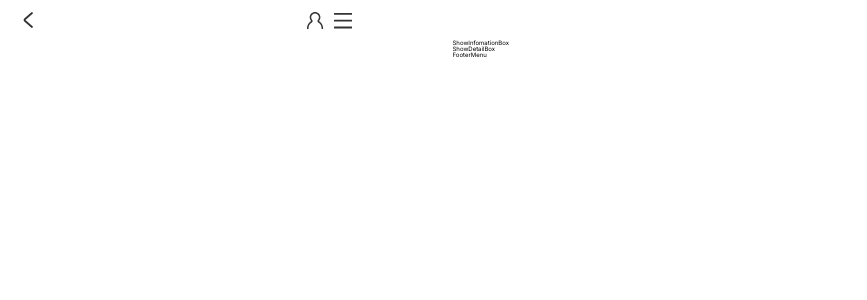
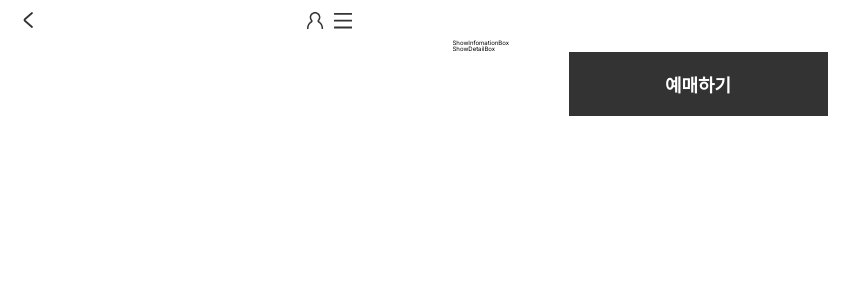
Before and after one commit to CDS-Seminar-1-IN-SOPT/Client, a React (Create React App) app: page /feed in a window 1280 px wide. Shown: the top 300 px of the page, without its empty margins (0-867 px from the left). Built offline with nearby package versions, Linux system fonts and the light colour scheme.

Commit message:
feat✨: 예매하기 버튼 라우팅 기능 구현 및 스타일링

```diff
--- a/src/components/Feed/FooterMenu.jsx
+++ b/src/components/Feed/FooterMenu.jsx
@@ -1,12 +1,41 @@
 import React from 'react';
+import { useNavigate } from 'react-router-dom';
 import styled from 'styled-components';
+import { theme, mixins } from 'styles/theme';
 
 function FooterMenu() {
-  return <Styled.Root>FooterMenu</Styled.Root>;
+  const navigate = useNavigate();
+
+  const goToPrevPage = () => {
+    navigate(`/dateoff/:scheduleId`);
+  };
+  return (
+    <Styled.Root>
+      <Styled.ButtonContainer />
+      <Styled.TicketingButton onClick={goToPrevPage}>예매하기</Styled.TicketingButton>
+    </Styled.Root>
+  );
 }
 
 export default FooterMenu;
 
 const Styled = {
-  Root: styled.div``,
+  Root: styled.div`
+    ${mixins.rowFlexBox};
+    height: 6.4rem;
+  `,
+  TicketingButton: styled.button`
+    ${mixins.rowFlexBox};
+    font-size: ${theme.fontSizes.title01};
+    font-weight: ${theme.fontWeights.title01};
+    color: ${theme.colors.white};
+    background-color: ${theme.colors.grey_01};
+    width: 25.9rem;
+    height: 6.4rem;
+    outline: 0;
+    border: 0;
+  `,
+  ButtonContainer: styled.div`
+    width: 11.6rem;
+  `,
 };
```
